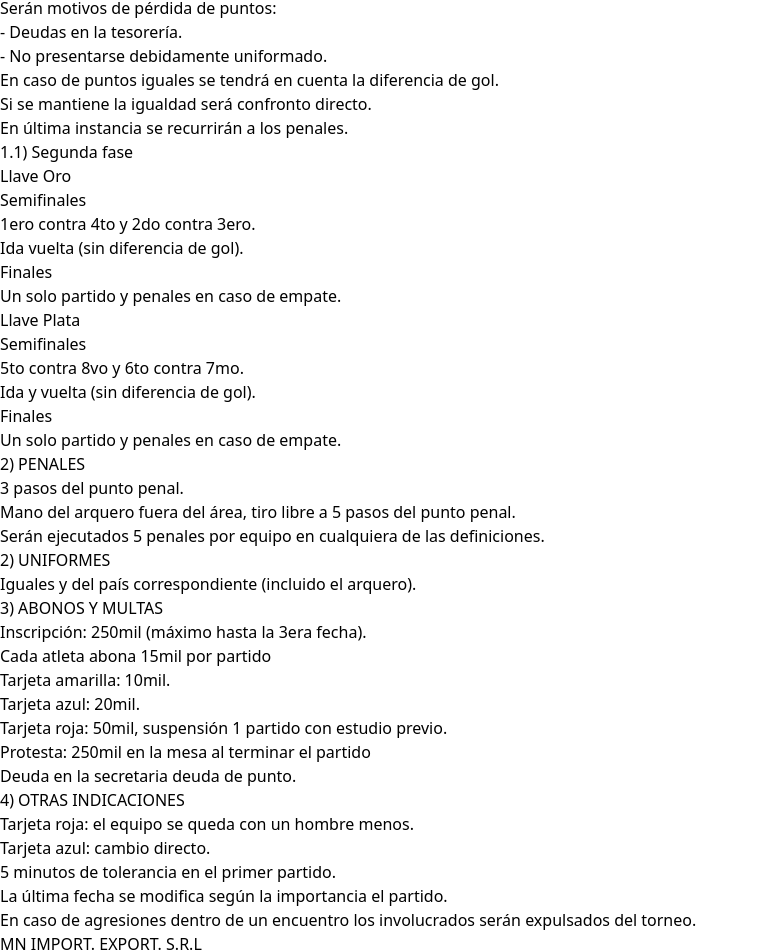
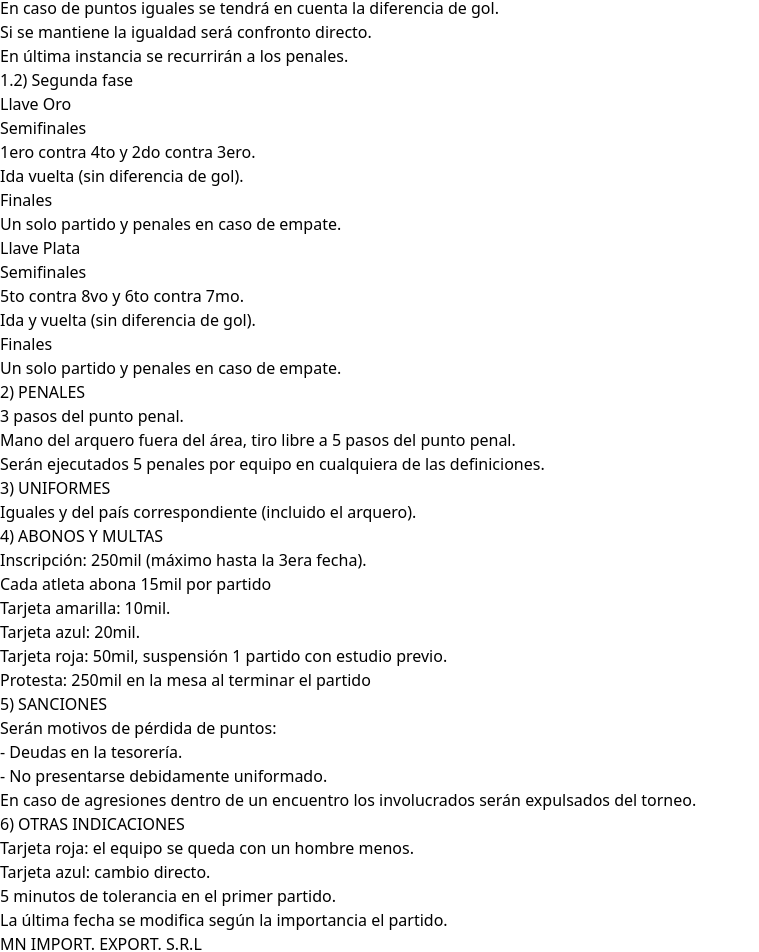
Before and after one commit to matiaguilera/torneo-mutual, a SvelteKit app: page /partidos/reglamento in a window 1280 px wide. Shown: the part 278-1230 px from the top of the page, without its empty margins (0-759 px from the left). Built offline with nearby package versions, Linux system fonts and the light colour scheme.

Commit message:
Minor fix 4

```diff
--- a/src/routes/partidos/reglamento/+page.svelte
+++ b/src/routes/partidos/reglamento/+page.svelte
@@ -69,18 +69,11 @@
 		<ul class="list-disc ml-8">
 			<li>Todos contra todos, una vuelta.</li>
 			<li>3 puntos por victoria, 1 por empate y 0 por derrota.</li>
-			<li>
-				Serán motivos de pérdida de puntos:
-				<ul>
-					<li>- Deudas en la tesorería.</li>
-					<li>- No presentarse debidamente uniformado.</li>
-				</ul>
-			</li>
 			<li>En caso de puntos iguales se tendrá en cuenta la diferencia de gol.</li>
 			<li>Si se mantiene la igualdad será confronto directo.</li>
 			<li>En última instancia se recurrirán a los penales.</li>
 		</ul>
-		<h3 class="font-medium mt-3 mb-2">1.1) <span class="underline">Segunda fase</span></h3>
+		<h3 class="font-medium mt-3 mb-2">1.2) <span class="underline">Segunda fase</span></h3>
 		<h4 class="underline my-1">Llave Oro</h4>
 		<h5>Semifinales</h5>
 		<ul class="list-disc ml-8">
@@ -108,11 +101,11 @@
 			<li>Serán ejecutados 5 penales por equipo en cualquiera de las definiciones.</li>
 		</ul>
 
-		<h2 class="text-2xli font-semibold mt-3 mb-2">2) UNIFORMES</h2>
+		<h2 class="text-2xli font-semibold mt-3 mb-2">3) UNIFORMES</h2>
 		<ul class="list-disc ml-8">
 			<li>Iguales y del país correspondiente (incluido el arquero).</li>
 		</ul>
-		<h2 class="text-2xli font-semibold mt-3 mb-2">3) ABONOS Y MULTAS</h2>
+		<h2 class="text-2xli font-semibold mt-3 mb-2">4) ABONOS Y MULTAS</h2>
 		<ul class="list-disc ml-8">
 			<li>Inscripción: 250mil (máximo hasta la 3era fecha).</li>
 			<li>Cada atleta abona 15mil por partido</li>
@@ -120,17 +113,26 @@
 			<li>Tarjeta azul: 20mil.</li>
 			<li>Tarjeta roja: 50mil, suspensión 1 partido con estudio previo.</li>
 			<li>Protesta: 250mil en la mesa al terminar el partido</li>
-			<li>Deuda en la secretaria deuda de punto.</li>
 		</ul>
-		<h2 class="text-2xli font-semibold mt-3 mb-2">4) OTRAS INDICACIONES</h2>
+		<h2 class="text-2xli font-semibold mt-3 mb-2">5) SANCIONES</h2>
+		<ul class="list-disc ml-8">
+			<li>
+				Serán motivos de pérdida de puntos:
+				<ul>
+					<li>- Deudas en la tesorería.</li>
+					<li>- No presentarse debidamente uniformado.</li>
+				</ul>
+			</li>
+			<li>
+				En caso de agresiones dentro de un encuentro los involucrados serán expulsados del torneo.
+			</li>
+		</ul>
+		<h2 class="text-2xli font-semibold mt-3 mb-2">6) OTRAS INDICACIONES</h2>
 		<ul class="list-disc ml-8">
 			<li>Tarjeta roja: el equipo se queda con un hombre menos.</li>
 			<li>Tarjeta azul: cambio directo.</li>
 			<li>5 minutos de tolerancia en el primer partido.</li>
 			<li>La última fecha se modifica según la importancia el partido.</li>
-			<li>
-				En caso de agresiones dentro de un encuentro los involucrados serán expulsados del torneo.
-			</li>
 		</ul>
 	</div>
 </div>
```
